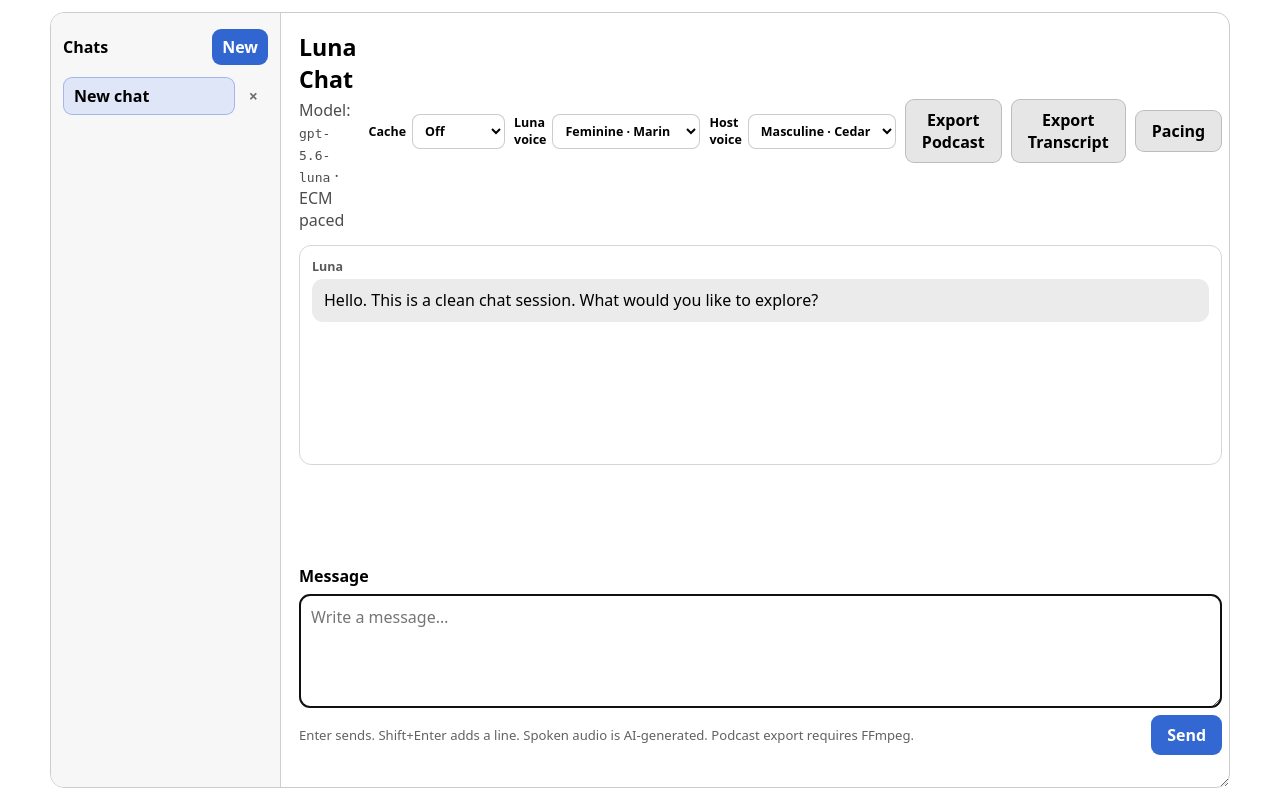
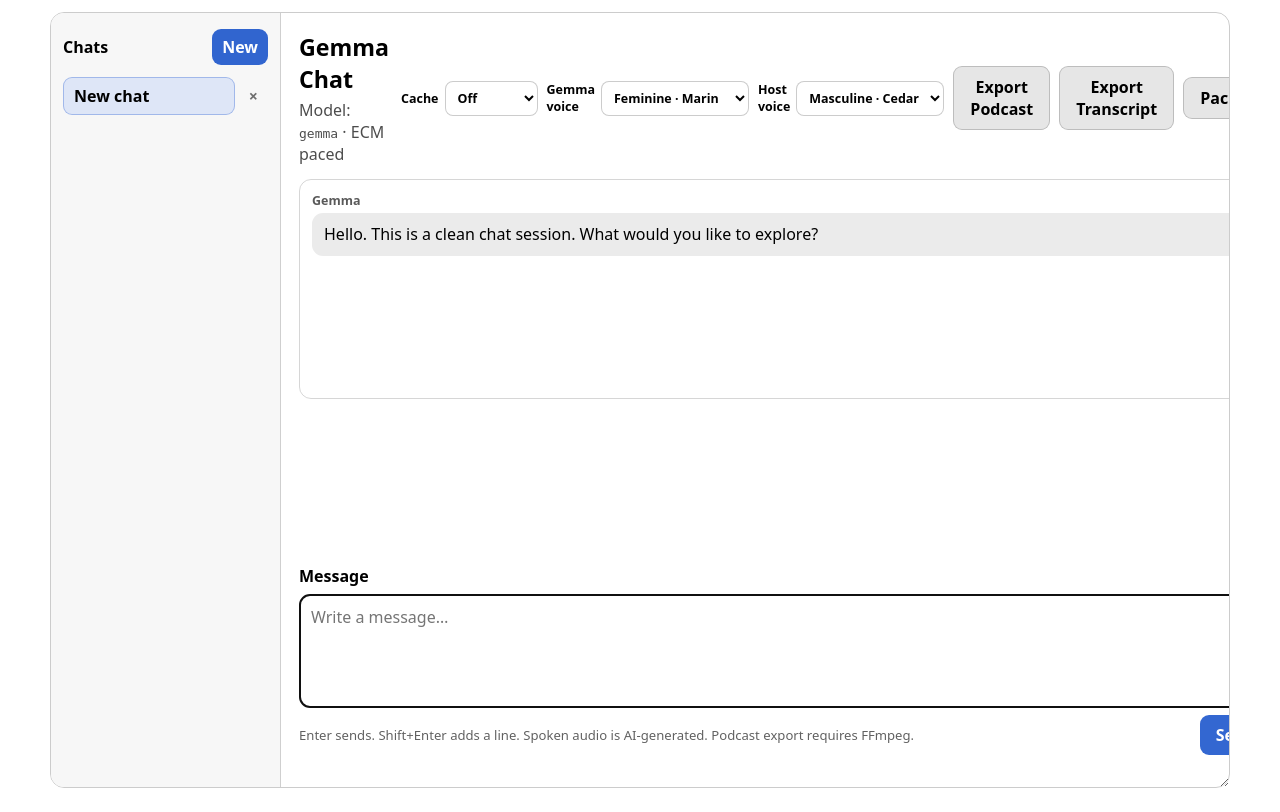
Before and after one commit to glendon144/gemma_chat, a Flask app: page / in a window 1280 px wide. Run offline with Flask 3, Linux system fonts and the light colour scheme; data comes from the database, SQL or seed files in the repository; data that the repository does not hold is empty.

Commit message:
Rename Luna branding to Gemma

```diff
--- a/app.py
+++ b/app.py
@@ -17,16 +17,16 @@ from urllib.request import Request, urlopen
 
 from flask import Flask, Response, jsonify, render_template, request, send_file
 
-MODEL = os.getenv("OPENAI_MODEL", "gpt-5.6-luna")
-LOCAL_LLM_BASE_URL = os.getenv("LUNA_LOCAL_LLM_URL", "").strip().rstrip("/")
-LOCAL_LLM_MODEL = os.getenv("LUNA_LOCAL_LLM_MODEL", MODEL)
+MODEL = os.getenv("OPENAI_MODEL", "gemma")
+LOCAL_LLM_BASE_URL = os.getenv("GEMMA_LOCAL_LLM_URL", "").strip().rstrip("/")
+LOCAL_LLM_MODEL = os.getenv("GEMMA_LOCAL_LLM_MODEL", MODEL)
 TTS_MODEL = os.getenv("OPENAI_TTS_MODEL", "gpt-4o-mini-tts")
 TRANSCRIBE_MODEL = os.getenv("OPENAI_TRANSCRIBE_MODEL", "gpt-4o-transcribe")
-DB_PATH = Path(os.getenv("LUNA_DB_PATH", "luna_chat.db"))
-DATA_DIR = Path(os.getenv("LUNA_DATA_DIR", "data"))
+DB_PATH = Path(os.getenv("GEMMA_DB_PATH", "gemma_chat.db"))
+DATA_DIR = Path(os.getenv("GEMMA_DATA_DIR", "data"))
 AUDIO_CACHE_DIR = DATA_DIR / "audio_cache"
 EXPORT_DIR = DATA_DIR / "exports"
-SYSTEM_INSTRUCTIONS = os.getenv("LUNA_INSTRUCTIONS", "You are Luna in a simple conversational chat application. Be helpful, candid, and natural. Do not use tools unless explicitly enabled by the application.")
+SYSTEM_INSTRUCTIONS = os.getenv("GEMMA_INSTRUCTIONS", "You are Gemma in a simple conversational chat application. Be helpful, candid, and natural. Do not use tools unless explicitly enabled by the application.")
 ALLOWED_VOICES = {"marin", "cedar"}
 NORMAL_PACING_CPS = 35.0
 MIN_AUDIO_RATE = 0.70
@@ -99,13 +99,13 @@ def local_llm_url():
         return None
     parsed=urlparse(LOCAL_LLM_BASE_URL)
     if parsed.scheme not in {"http","https"} or parsed.hostname not in {"127.0.0.1","localhost","::1"} or parsed.port not in {8080,8081}:
-        raise RuntimeError("LUNA_LOCAL_LLM_URL must use localhost/loopback on port 8080 or 8081.")
+        raise RuntimeError("GEMMA_LOCAL_LLM_URL must use localhost/loopback on port 8080 or 8081.")
     return LOCAL_LLM_BASE_URL if parsed.path.rstrip("/").endswith("/v1") else f"{LOCAL_LLM_BASE_URL}/v1"
 
 def local_chat_completion(base_url,messages,max_tokens):
     body=json.dumps({"model":LOCAL_LLM_MODEL,"messages":messages,"max_tokens":max_tokens}).encode("utf-8")
     headers={"Content-Type":"application/json"}
-    api_key=os.getenv("LUNA_LOCAL_LLM_API_KEY")
+    api_key=os.getenv("GEMMA_LOCAL_LLM_API_KEY")
     if api_key:headers["Authorization"]=f"Bearer {api_key}"
     req=Request(f"{base_url}/chat/completions",data=body,headers=headers,method="POST")
     try:
@@ -113,7 +113,7 @@ def local_chat_completion(base_url,messages,max_tokens):
             payload=json.load(response)
     except OSError as exc:
         raise RuntimeError(f"Could not reach the local LLM at {base_url}: {exc}") from exc
-    try:return payload["choices"][0]["message"]["content"] or "[Luna returned no text.]"
+    try:return payload["choices"][0]["message"]["content"] or "[Gemma returned no text.]"
     except (KeyError,IndexError,TypeError) as exc:
         raise RuntimeError("The local LLM returned an invalid Chat Completions response.") from exc
 
@@ -129,7 +129,7 @@ def create_chat_response(conn,chat_id,message,length_instruction,max_tokens):
     args={"model":MODEL,"instructions":f"{SYSTEM_INSTRUCTIONS}\n\nResponse-length preference: {length_instruction}","input":[{"role":"user","content":message}],"max_output_tokens":max_tokens}
     if chat["previous_response_id"]:args["previous_response_id"]=chat["previous_response_id"]
     response=get_openai_client().responses.create(**args)
-    return response.output_text or "[Luna returned no text.]",response.id,MODEL
+    return response.output_text or "[Gemma returned no text.]",response.id,MODEL
 def connect_db():
     conn=sqlite3.connect(DB_PATH); conn.row_factory=sqlite3.Row; conn.execute("PRAGMA foreign_keys = ON"); return conn
 
@@ -175,7 +175,7 @@ def get_or_create_chat(conn,chat_id):
         row=conn.execute("SELECT * FROM chats WHERE id=?",(chat_id,)).fetchone()
         if row:return row
     now=utc_now(); cur=conn.execute("INSERT INTO chats(title,created_at,updated_at) VALUES(?,?,?)",("New chat",now,now)); return conn.execute("SELECT * FROM chats WHERE id=?",(cur.lastrowid,)).fetchone()
-def slug(text): return re.sub(r"[^a-z0-9]+","-",text.lower()).strip("-")[:55] or "luna-chat"
+def slug(text): return re.sub(r"[^a-z0-9]+","-",text.lower()).strip("-")[:55] or "gemma-chat"
 def audio_key(message_id,voice,text): return hashlib.sha256(f"{TTS_MODEL}|{voice}|{message_id}|{text}".encode()).hexdigest()
 def create_speech_audio(voice,text):
     payload={"model":TTS_MODEL,"voice":voice,"input":text,"instructions":"Speak naturally, warmly, and clearly at an unhurried conversational pace.","response_format":"mp3"}
@@ -298,36 +298,36 @@ def set_openai_key():
 def save_audio(message_id):
     voice=request.args.get("voice","marin").lower(); rate=number_param(request.args,"rate",1,minimum=MIN_AUDIO_RATE,maximum=MAX_AUDIO_RATE); row=get_message(message_id)
     if not row:return jsonify({"error":"Message not found."}),404
-    if row["role"]!="assistant":return jsonify({"error":"Only Luna replies can be saved here."}),400
+    if row["role"]!="assistant":return jsonify({"error":"Only Gemma replies can be saved here."}),400
     if voice not in ALLOWED_VOICES:return jsonify({"error":"Unsupported voice."}),400
     try:
-        source=cached_speech(message_id,voice,row["content"]); name=f"Luna_{datetime.now().date()}_{slug(row['title'])}_{voice}_{rate:.2f}x.mp3"; dest=EXPORT_DIR/name; render_paced_mp3(source,dest,rate)
+        source=cached_speech(message_id,voice,row["content"]); name=f"Gemma_{datetime.now().date()}_{slug(row['title'])}_{voice}_{rate:.2f}x.mp3"; dest=EXPORT_DIR/name; render_paced_mp3(source,dest,rate)
         return send_file(dest,mimetype="audio/mpeg",as_attachment=True,download_name=name)
     except Exception as exc: app.logger.exception("Audio export failed"); return jsonify({"error":str(exc)}),500
 
 @app.post("/api/chats/<int:chat_id>/podcast")
 def export_podcast(chat_id):
     p=request.get_json(silent=True) or {}
-    host_voice=str(p.get("host_voice","cedar")).lower(); luna_voice=str(p.get("luna_voice","marin")).lower()
+    host_voice=str(p.get("host_voice","cedar")).lower(); gemma_voice=str(p.get("gemma_voice","marin")).lower()
     pacing_cps=number_param(p,"pacing_cps",NORMAL_PACING_CPS,minimum=18,maximum=75); rate=pacing_cps_to_audio_rate(pacing_cps)
     pause_seconds=number_param(p,"pause_seconds",.65,minimum=.25,maximum=1.5); pause=max(.25,min(1.5,pause_seconds/rate)); transcribe=bool(p.get("transcribe",True))
-    if host_voice not in ALLOWED_VOICES or luna_voice not in ALLOWED_VOICES:return jsonify({"error":"Unsupported voice selection."}),400
+    if host_voice not in ALLOWED_VOICES or gemma_voice not in ALLOWED_VOICES:return jsonify({"error":"Unsupported voice selection."}),400
     try:
         require_ffmpeg()
         with connect_db() as conn:
             chat=conn.execute("SELECT * FROM chats WHERE id=?",(chat_id,)).fetchone(); msgs=conn.execute("SELECT * FROM messages WHERE chat_id=? ORDER BY id",(chat_id,)).fetchall()
         if not chat or not msgs:return jsonify({"error":"This chat has no exportable messages."}),400
         timeline=[]; cursor=0.0
-        with tempfile.TemporaryDirectory(prefix="luna-podcast-") as td:
+        with tempfile.TemporaryDirectory(prefix="gemma-podcast-") as td:
             td=Path(td); pieces=[]; silence=td/"silence.wav"
             subprocess.run(["ffmpeg","-y","-hide_banner","-loglevel","error","-f","lavfi","-i","anullsrc=r=44100:cl=mono","-t",str(pause),str(silence)],check=True)
             for i,m in enumerate(msgs):
-                voice=host_voice if m["role"]=="user" else luna_voice; speaker="Glen" if m["role"]=="user" else "Luna"
+                voice=host_voice if m["role"]=="user" else gemma_voice; speaker="Glen" if m["role"]=="user" else "Gemma"
                 source=cached_speech(m["id"],voice,m["content"]); wav=td/f"{i:04d}.wav"
                 subprocess.run(["ffmpeg","-y","-hide_banner","-loglevel","error","-i",str(source),"-filter:a",atempo_chain(rate),"-ac","1","-ar","44100","-c:a","pcm_s16le",str(wav)],check=True)
                 duration=media_duration(wav); timeline.append({"speaker":speaker,"role":m["role"],"text":m["content"],"start":round(cursor,3),"end":round(cursor+duration,3),"message_id":m["id"]}); cursor+=duration+pause; pieces.extend([wav,silence])
             listing=td/"concat.txt"; listing.write_text("".join(f"file '{x.as_posix()}'\n" for x in pieces),encoding="utf-8")
-            stem=f"Luna_Podcast_{datetime.now().date()}_{slug(chat['title'])}_{rate:.2f}x"; dest=EXPORT_DIR/f"{stem}.mp3"
+            stem=f"Gemma_Podcast_{datetime.now().date()}_{slug(chat['title'])}_{rate:.2f}x"; dest=EXPORT_DIR/f"{stem}.mp3"
             subprocess.run(["ffmpeg","-y","-hide_banner","-loglevel","error","-f","concat","-safe","0","-i",str(listing),"-filter:a","loudnorm=I=-16:TP=-1.5:LRA=11","-codec:a","libmp3lame","-q:a","4",str(dest)],check=True)
         whisper_text=None
         if transcribe:
@@ -349,10 +349,10 @@ def export_transcript(chat_id):
         with connect_db() as conn:
             chat=conn.execute("SELECT * FROM chats WHERE id=?",(chat_id,)).fetchone(); msgs=conn.execute("SELECT * FROM messages WHERE chat_id=? ORDER BY id",(chat_id,)).fetchall()
         if not chat or not msgs:return jsonify({"error":"This chat has no transcript."}),400
-        stem=f"Luna_Transcript_{datetime.now().date()}_{slug(chat['title'])}"; bundle=EXPORT_DIR/f"{stem}.zip"
+        stem=f"Gemma_Transcript_{datetime.now().date()}_{slug(chat['title'])}"; bundle=EXPORT_DIR/f"{stem}.zip"
         plain=EXPORT_DIR/f"{stem}.txt"; structured=EXPORT_DIR/f"{stem}.json"
-        plain.write_text("\n\n".join(f"{'Glen' if m['role']=='user' else 'Luna'}:\n{m['content']}" for m in msgs),encoding="utf-8")
-        structured.write_text(json.dumps({"title":chat["title"],"exported_at":utc_now(),"messages":[{"id":m["id"],"speaker":"Glen" if m["role"]=="user" else "Luna","role":m["role"],"text":m["content"],"created_at":m["created_at"]} for m in msgs]},indent=2,ensure_ascii=False),encoding="utf-8")
+        plain.write_text("\n\n".join(f"{'Glen' if m['role']=='user' else 'Gemma'}:\n{m['content']}" for m in msgs),encoding="utf-8")
+        structured.write_text(json.dumps({"title":chat["title"],"exported_at":utc_now(),"messages":[{"id":m["id"],"speaker":"Glen" if m["role"]=="user" else "Gemma","role":m["role"],"text":m["content"],"created_at":m["created_at"]} for m in msgs]},indent=2,ensure_ascii=False),encoding="utf-8")
         with zipfile.ZipFile(bundle,"w",zipfile.ZIP_DEFLATED) as z:
             z.write(plain,plain.name); z.write(structured,structured.name)
         return send_file(bundle,mimetype="application/zip",as_attachment=True,download_name=bundle.name)
--- a/static/style.css
+++ b/static/style.css
@@ -156,7 +156,7 @@ button:disabled { opacity: .55; cursor: wait; }
   content: "▌";
   display: inline-block;
   margin-left: 1px;
-  animation: luna-cursor 850ms steps(1) infinite;
+  animation: gemma-cursor 850ms steps(1) infinite;
 }
 
 .bubble.waiting {
@@ -164,7 +164,7 @@ button:disabled { opacity: .55; cursor: wait; }
   font-style: italic;
 }
 
-@keyframes luna-cursor {
+@keyframes gemma-cursor {
   0%, 48% { opacity: 1; }
   49%, 100% { opacity: 0; }
 }
--- a/templates/index.html
+++ b/templates/index.html
@@ -3,7 +3,7 @@
 <head>
   <meta charset="utf-8">
   <meta name="viewport" content="width=device-width, initial-scale=1">
-  <title>Luna Chat</title>
+  <title>Gemma Chat</title>
   <link rel="stylesheet" href="{{ url_for('static', filename='style.css') }}">
 </head>
 <body>
@@ -19,7 +19,7 @@
     <section class="main-panel">
       <header>
         <div>
-          <h1>Luna Chat</h1>
+          <h1>Gemma Chat</h1>
           <p>Model: <code>{{ model }}</code> · ECM paced</p>
         </div>
         <div class="header-actions">
@@ -30,7 +30,7 @@
               <option value="active">Active</option>
             </select>
           </label>
-          <label class="compact-control" for="voice-select">Luna voice
+          <label class="compact-control" for="voice-select">Gemma voice
             <select id="voice-select">
               <option value="marin" selected>Feminine · Marin</option>
               <option value="cedar">Masculine · Cedar</option>
@@ -49,13 +49,13 @@
       </header>
 
       <section id="pacing-panel" class="pacing-panel" hidden>
-        <label class="check-row"><input id="adaptive-pacing" type="checkbox" checked>Adapt Luna’s visible pace to my typing rhythm</label>
+        <label class="check-row"><input id="adaptive-pacing" type="checkbox" checked>Adapt Gemma’s visible pace to my typing rhythm</label>
         <label for="base-speed">Base presentation speed</label>
         <div class="speed-row"><input id="base-speed" type="range" min="18" max="75" value="35" step="1"><output id="speed-output">35 characters/sec · Voice 1.00×</output></div>
         <label for="response-length">Response length</label>
         <div class="speed-row"><input id="response-length" type="range" min="1" max="5" value="3" step="1"><output id="response-length-output">Balanced</output></div>
         <label class="check-row"><input id="transcribe-podcast" type="checkbox" checked>Verify exported podcast with OpenAI transcription</label>
-        <p class="panel-note">The modem-like rhythm includes brief pauses at punctuation. Response length guides Luna from concise to expansive. Podcast transcription creates authoritative text sidecars and, when enabled, a speech-recognition verification copy.</p>
+        <p class="panel-note">The modem-like rhythm includes brief pauses at punctuation. Response length guides Gemma from concise to expansive. Podcast transcription creates authoritative text sidecars and, when enabled, a speech-recognition verification copy.</p>
       </section>
 
       <section id="messages" class="messages" aria-live="polite"></section>
@@ -77,7 +77,7 @@
   <dialog id="openai-key-dialog" aria-labelledby="openai-key-title">
     <form id="openai-key-form">
       <h2 id="openai-key-title">OpenAI voice key</h2>
-      <p>Hosted speech needs an OpenAI API key. Paste it below; it will be kept only in this running Luna Chat process.</p>
+      <p>Hosted speech needs an OpenAI API key. Paste it below; it will be kept only in this running Gemma Chat process.</p>
       <label for="openai-key-input">API key</label>
       <input id="openai-key-input" name="api_key" type="password" autocomplete="off" spellcheck="false" required>
       <p id="openai-key-error" class="dialog-error" role="alert"></p>
```
Also changed, not shown: tests/test_request_validation.py (+17 -17 lines), README.md, static/chat.js, 2 other files.
